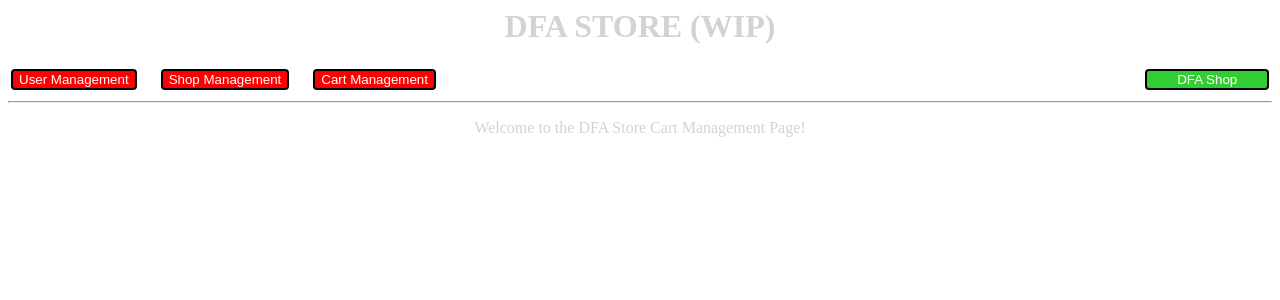
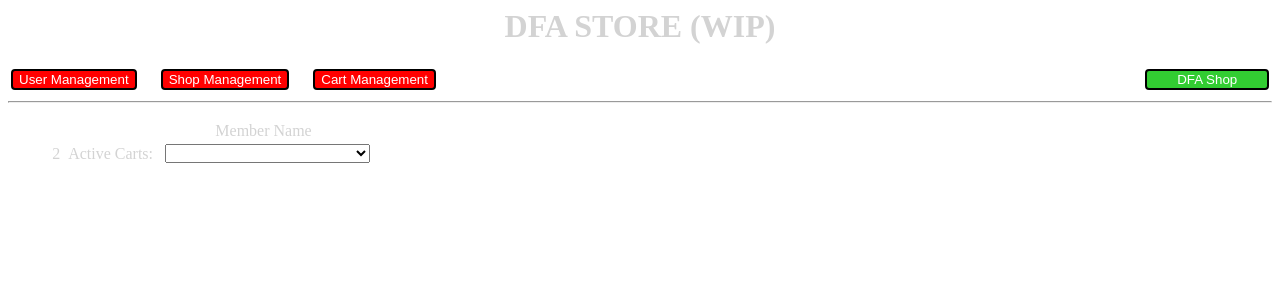
Before and after one commit to KillariousMaximillion/DFAStore, a Flask app: page /cartmanagement in a window 1280 px wide. Shown: the top 300 px of the page. Run offline with Flask 2, Linux system fonts and the light colour scheme; some libraries are stand-ins or nearby versions.

Commit message:
added cart web scaffolding

```diff
--- a/app/controllers.py
+++ b/app/controllers.py
@@ -80,7 +80,13 @@
 	images = SelectField('Images', choices=imagelist)
 
 class CartManagementForm(FlaskForm):
-	placeholder = 0
+	activecarts = 0
+	memberlist =[]
+	itemlist = []
+	itemsincart = 0
+
+	members = SelectField('Members', choices=memberlist)
+	items = SelectField('Items', choices=itemlist)
 
 class Item(object):
 	ItemImage = None
--- a/app/templates/cartmanagement.html
+++ b/app/templates/cartmanagement.html
@@ -1,6 +1,67 @@
 {% extends "management.html" %}
 {% block management %}
 	<form action="" method="post" name="CartManagementForm">
-		<font color="LightGray">Welcome to the DFA Store Cart Management Page!</font><br/>
+		{{ form.hidden_tag() }}
+		<table width='100%' align='center'>
+			<tr>
+				<td width='150px'></td>
+				<td width='205px' align='center'>
+					<font color="LightGray">Member Name&nbsp;&nbsp;</font>
+				</td>
+				<td></td>
+			</tr>
+			<tr>
+				<td width='150px' align='right'>
+					<font color="LightGray">{{ form.activecarts }}&nbsp;&nbsp;Active Carts:&nbsp;&nbsp;</font>
+				</td>
+				<td width='205px' align='center'>
+					{{ form.members(**{"style":"width:205px","onchange":"this.form.submit()"}) }}
+				</td>
+				<td></td>
+			</tr>
+		</table>
+		{% if form.itemsincart > 0 %}
+			<hr>
+			<table width='100%' align='center'>
+				<tr>
+					<td width='100%' align='center'><b><font color="LightGray">Member Data</font></b></td>
+				</tr>
+			</table>
+			<table>
+				<tr>
+					<td width='10%' align='center'><b><font color="LightGray">DFAPs:</font></b></td>
+					<td width='20%' align='center'><font color="LightGray">{{ availabledfaps }} - Available</font></td>
+					<td width='30%' align='center'><font color="LightGray">{{ useddfaps }} - Used (Cart Items)</font></td>
+					<td width='40%' align='center'><font color="LightGray">{{ totaldfaps }} - Total (Available + Cart Items)</font></td>
+				</tr>
+			</table>
+			<hr>
+			<table width='100%' align='center'>
+				<thead>
+					<th/>
+					<th><font color="LightGray">Item Name</font></th>
+					<th><font color="LightGray">Amount</font></th>
+					<th><font color="LightGray">Statistics</font></th>
+					<th><font color="LightGray">Cost DFAPs</font></th>
+					<th/>
+				</thead>
+				<tbody>
+					{% for item in itemstable %}
+						<tr>
+							<td width='200px' align='center'><img src="{{url_for('static', filename='images/placeholderimage.png')}}" /></td>
+							<td width='200px' align='center'><font color="LightGray">{{ item.ItemName }}</font></td>
+							<td width='50px' align='center'><font color="LightGray">{{ item.ItemAmount }}</font></td>
+							<td width='200px' align='center'><font color="LightGray">{{ item.ItemStats }}</font></td>
+							<td width='50px' align='center'><font color="LightGray">{{ item.ItemCost }}</font></td>
+							<td style='width:300px; align:center;'>
+								<input style='width:150px;color:white;background-color:limegreen;' name='return_item_button' type='submit' value='Return to Store'>
+								<br><br>
+								<input style='width:150px;color:white;background-color:limegreen;' name='fulfill_order_button' type='submit' value='Fulfill Order'>
+							</td>
+						</tr>
+					{% endfor %}
+				</tbody>
+			</table>
+		{% endif %}
 	</form>
 {% endblock %}
--- a/app/templates/shopmanagement.html
+++ b/app/templates/shopmanagement.html
@@ -1,7 +1,6 @@
 {% extends "management.html" %}
 {% block management %}
 	<form action="" method="post" name="ShopManagementForm">
-		<!-- font color="LightGray">Welcome to the DFA Store Shop Management Page!</font><br/ -->
 		{{ form.hidden_tag() }}
 		<table width='100%' align='center'>
 			<tr>
--- a/app/views.py
+++ b/app/views.py
@@ -12,6 +12,7 @@
 			return redirect(url_for('signin'))
 	else:
 		return redirect(url_for('signin'))
+
 	return render_template('index.html', title='DFA Store')
 
 @app.route('/signin', methods=["GET", "POST"])
@@ -40,6 +41,7 @@
 	ItemsTable = ItemsList.getItems(None)
 	CartButtonText = '&nbsp;&nbsp;X&nbsp;:&nbsp;Items &nbsp;&nbsp;&nbsp;X&nbsp;:&nbsp;DFAPs'
 	CartButton = Markup('<input style="height:100%; width:100%;color:white;background-color:limegreen;" name="cart_button" type="submit" value="' + CartButtonText + '">')
+
 	return render_template('dfastore.html', title='DFA Store', form=form, dfaps=DFAPS, cartbutton=CartButton, itemstable=ItemsTable)
 
 @app.route('/management', methods=["GET", "POST"])
@@ -55,6 +57,7 @@
 			return redirect(url_for('cartmanagement'))
 
 	form = ManagementForm()
+
 	return render_template('management.html', title='Management', form=form)
 
 @app.route('/usermanagement', methods=["GET", "POST"])
@@ -164,6 +167,22 @@
 
 @app.route('/cartmanagement', methods=["GET", "POST"])
 def cartmanagement():
+	form = CartManagementForm()
+	ItemsTable = []
+
+	form.memberlist.clear()
+	form.memberlist.append([0, ''])
+	form.memberlist.append([1, 'Mystic1'])
+	form.memberlist.append([2, 'cambriolage'])
+
+	if request.form.get('members') and (request.form.get('members')).isdigit():
+		if form.memberlist[int(request.form.get('members'))][1] == 'Mystic1':
+			ItemsTable = ItemsList.getItems(None)
+			form.itemsincart = len(ItemsTable)
+		elif form.memberlist[int(request.form.get('members'))][1] == 'cambriolage':
+			ItemsTable = ItemsList.getItems(None)
+			form.itemsincart = len(ItemsTable)
+
 	if request.method == 'POST':
 		if 'dfashop_button' in request.form:
 			return redirect(url_for('dfastore'))
@@ -174,8 +193,14 @@
 		elif 'cart_manage_button' in request.form:
 			return redirect(url_for('cartmanagement'))
 
-	form = CartManagementForm()
-	return render_template('cartmanagement.html', title='Cart Management', form=form)
+	#ItemsTable = ItemsList.getItems(None)
+
+	AvailableDFAPS = 'XXXX'
+	UsedDFAPS = 'XXXX'
+	TotalDFAPS = 'XXXX'
+	form.activecarts = 2
+
+	return render_template('cartmanagement.html', title='Cart Management', form=form, itemstable=ItemsTable, availabledfaps=AvailableDFAPS, useddfaps=UsedDFAPS, totaldfaps=TotalDFAPS)
 
 @app.route('/cart', methods=["GET", "POST"])
 def cart():
@@ -192,6 +217,7 @@
 	UsedDFAPS = 'XXXX'
 	TotalDFAPS = 'XXXX'
 	ItemsTable = ItemsList.getItems(None)
+
 	return render_template('cart.html', title='CART', form=form, itemstable=ItemsTable, availabledfaps=AvailableDFAPS, useddfaps=UsedDFAPS, totaldfaps=TotalDFAPS)
 
 @app.route('/addtocart', methods=["GET", "POST"])
```
